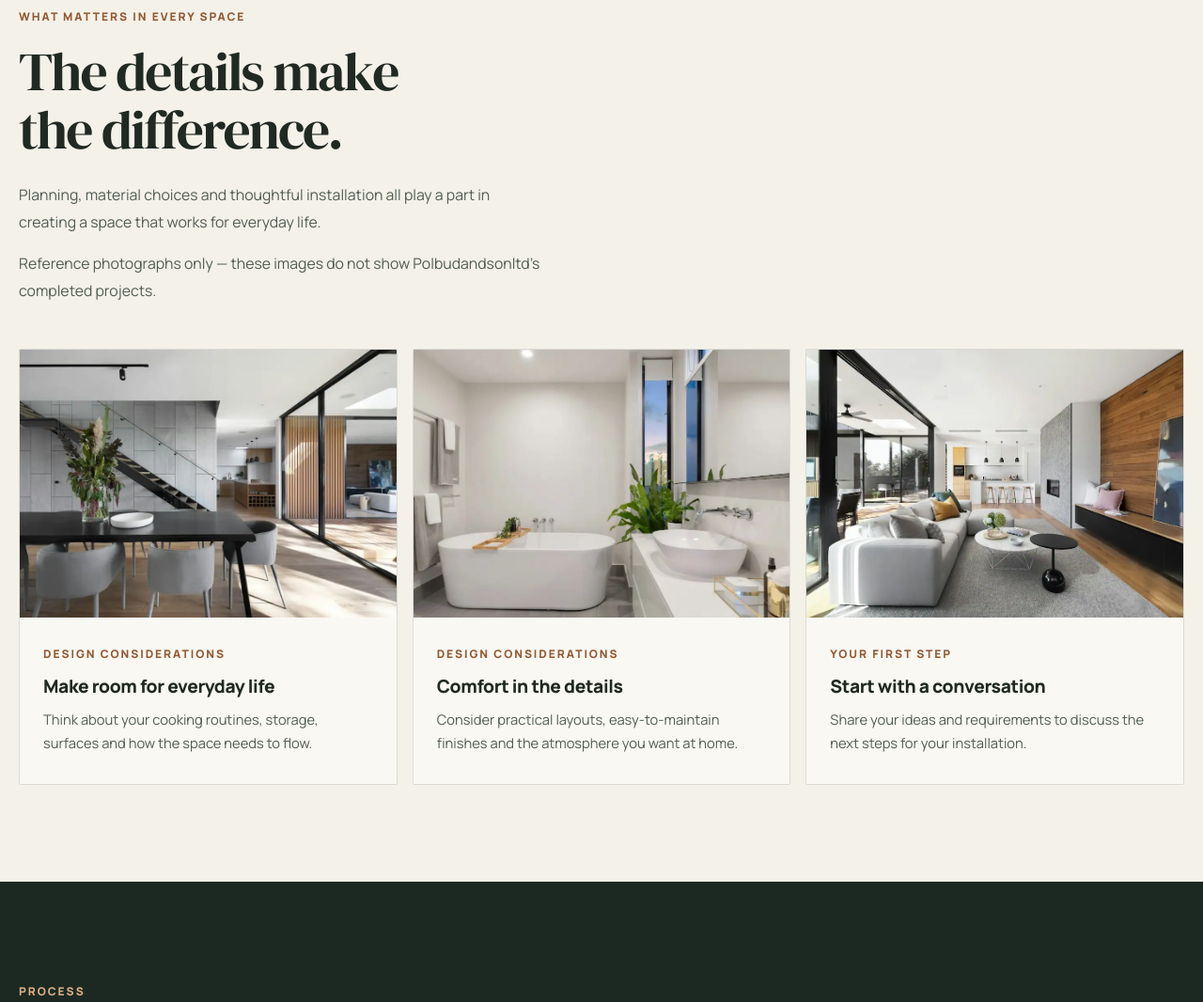
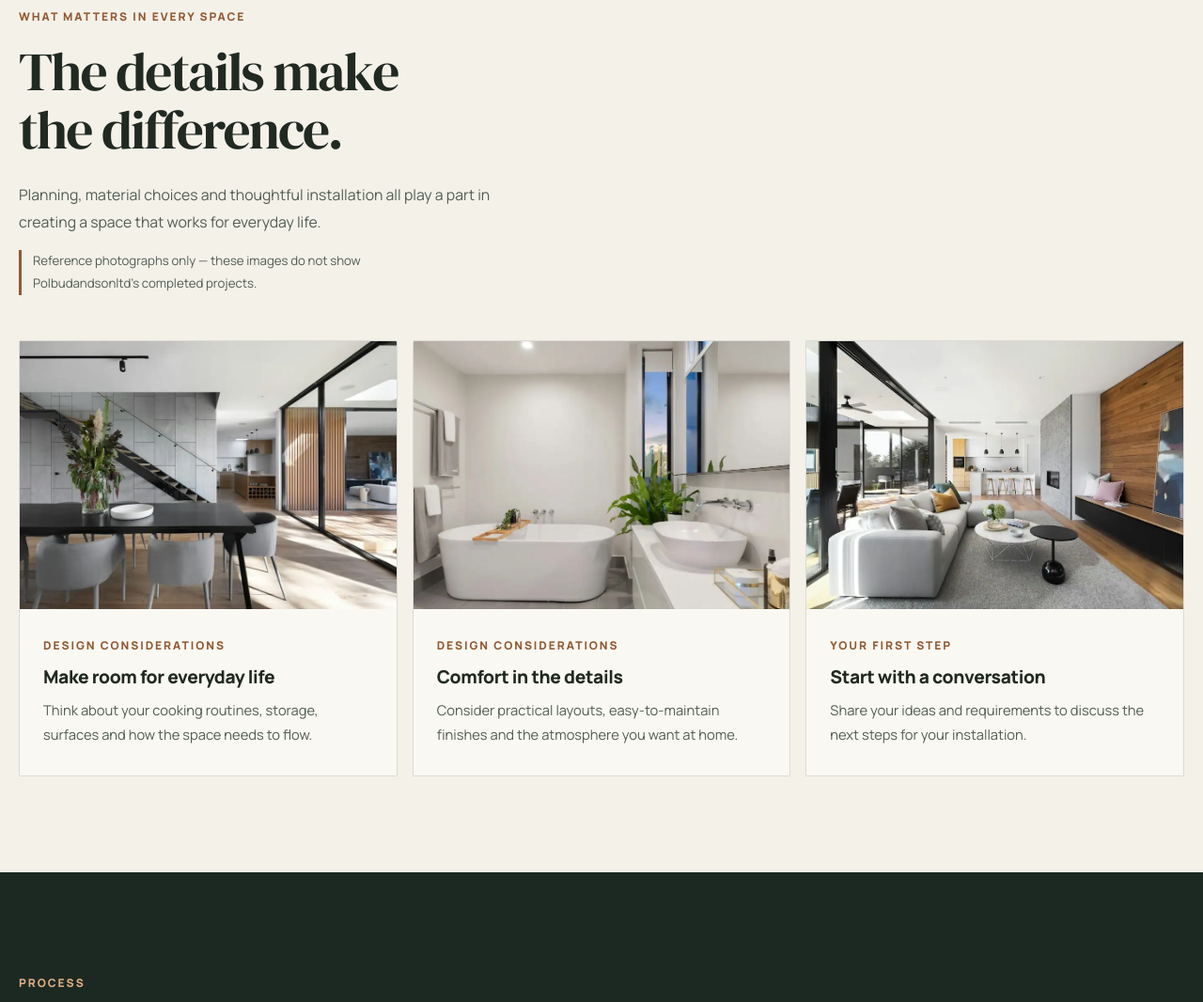
Before and after one commit to Patu-art/Day-16, a plain HTML site: page index.html in a window 1280 px wide. Shown: the part 2708-3774 px from the top of the page at 94% size. Drawn offline with Linux system fonts and the light colour scheme.

Commit message:
Style reference-photo disclosure for readable contrast

```diff
--- a/style.css
+++ b/style.css
@@ -297,3 +297,14 @@ body{font-size:16px;line-height:1.65;color:var(--text);background:var(--bg);-web
   .room-kitchen { background-position: center; }
   .room-bathroom { background-position: center; }
 }
+
+
+.image-disclaimer {
+  max-width: 62ch;
+  margin-top: 12px;
+  padding-left: 12px;
+  border-left: 3px solid var(--accent);
+  color: var(--muted);
+  font-size: .83rem !important;
+  line-height: 1.6;
+}
```
